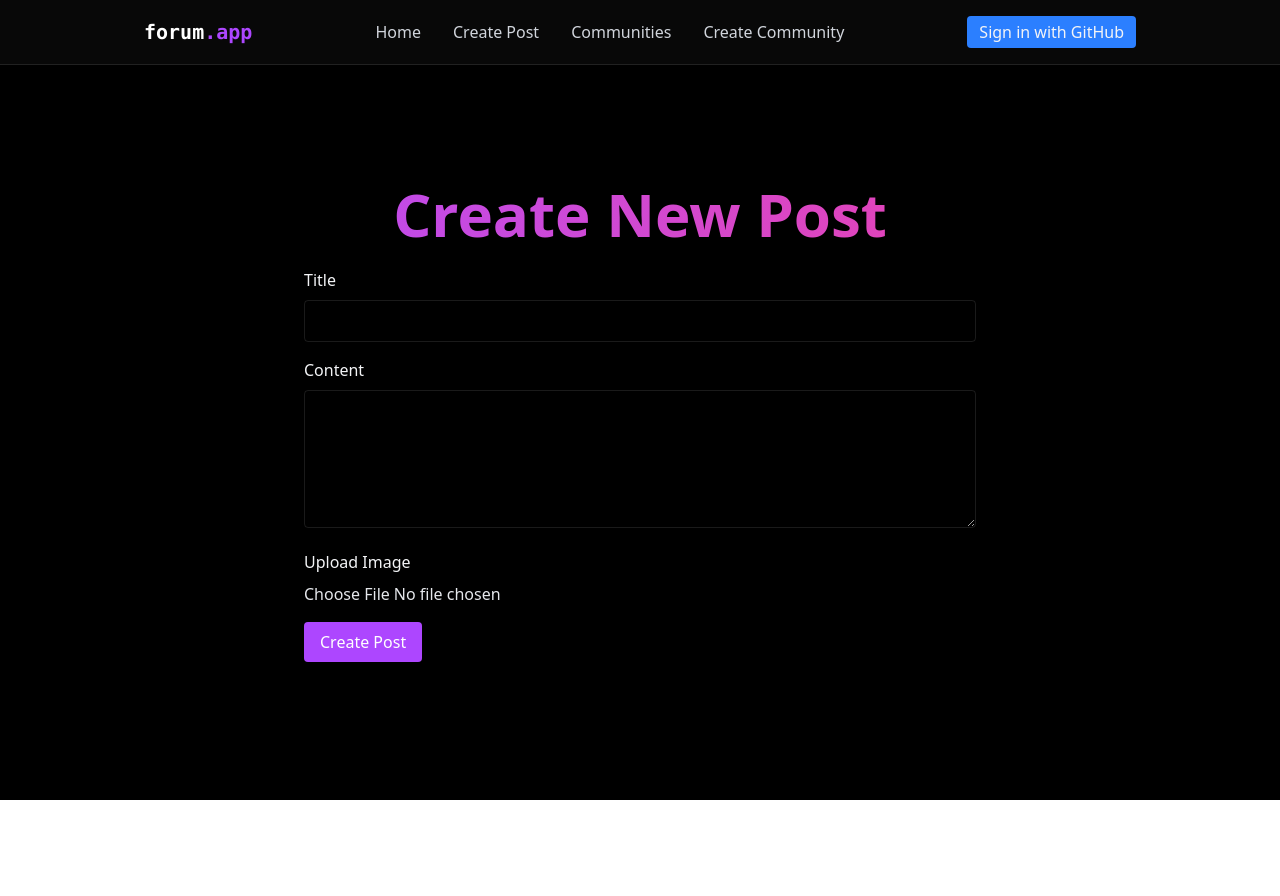
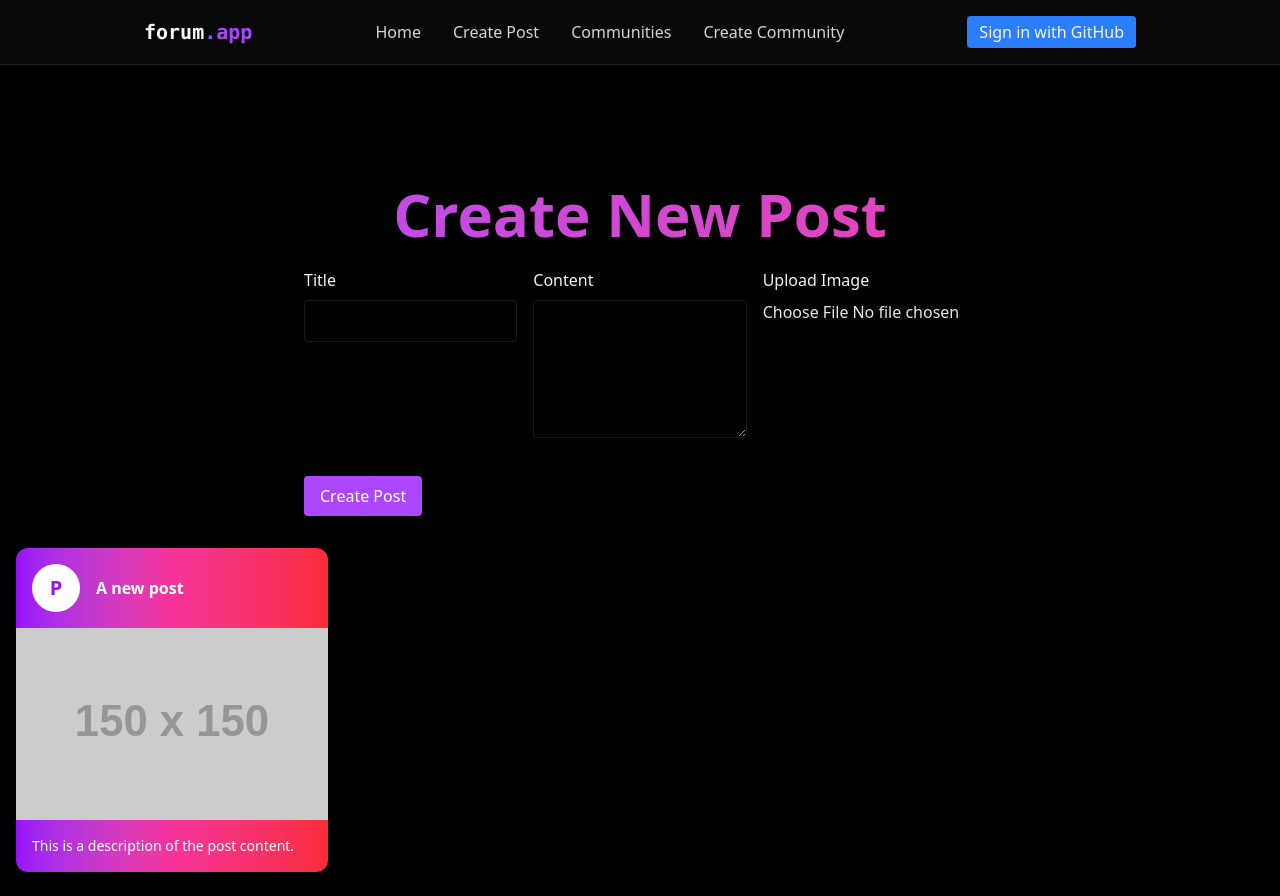
Before and after one commit to acboss1346/PixLoop, a React (Vite) app: page /create in a window 1280 px wide. Before the commit the page ends 800 px from the top, so only its background shows below. Built offline with nearby package versions, Linux system fonts and the light colour scheme.

Commit message:
new-commit

```diff
--- a/src/components/CreatePost.tsx
+++ b/src/components/CreatePost.tsx
@@ -1,12 +1,11 @@
 import { useState } from "react";
+import type { ChangeEvent } from "react";
 import { useMutation } from "@tanstack/react-query";
 import { supabase } from "../supabase-client";
-import { useAuth } from "../context/AuthContext";
 
 interface PostInput {
   title: string;
   content: string;
-  avatar_url: string | null;
 }
 
 const createPost = async (post: PostInput, imageFile: File) => {
@@ -32,15 +31,14 @@ const createPost = async (post: PostInput, imageFile: File) => {
 };
 
 export const CreatePost = () => {
-  const [title, setTitle] = useState("");
-  const [content, setContent] = useState("");
+  const [title, setTitle] = useState<string>("");
+  const [content, setContent] = useState<string>("");
   const [selectedFile, setSelectedFile] = useState<File | null>(null);
 
-  const { user } = useAuth();
-
   const { mutate, isPending, isError } = useMutation({
-    mutationFn: (data: { post: PostInput; imageFile: File }) =>
-      createPost(data.post, data.imageFile),
+    mutationFn: (data: { post: PostInput; imageFile: File }) => {
+      return createPost(data.post, data.imageFile);
+    },
   });
 
   const handleSubmit = (event: React.FormEvent) => {
@@ -50,21 +48,23 @@ export const CreatePost = () => {
       post: {
         title,
         content,
-        avatar_url: user?.user_metadata.avatar_url || null,
       },
       imageFile: selectedFile,
     });
   };
 
-  const handleFileChange = (e: React.ChangeEvent<HTMLInputElement>) => {
+  const handleFileChange = (e: ChangeEvent<HTMLInputElement>) => {
     if (e.target.files && e.target.files[0]) {
       setSelectedFile(e.target.files[0]);
     }
   };
 
   return (
+    <div>
+      {/* Form Container */}
       <form onSubmit={handleSubmit} className="max-w-2xl mx-auto space-y-4">
-      <div>
+        <div className="flex space-x-4">
+          <div className="w-1/3">
             <label htmlFor="title" className="block mb-2 font-medium">
               Title
             </label>
@@ -77,8 +77,7 @@ export const CreatePost = () => {
               required
             />
           </div>
-
-      <div>
+          <div className="w-1/3">
             <label htmlFor="content" className="block mb-2 font-medium">
               Content
             </label>
@@ -91,8 +90,7 @@ export const CreatePost = () => {
               required
             />
           </div>
-
-      <div>
+          <div className="w-1/3">
             <label htmlFor="image" className="block mb-2 font-medium">
               Upload Image
             </label>
@@ -104,15 +102,40 @@ export const CreatePost = () => {
               className="w-full text-gray-200"
             />
           </div>
+        </div>
 
         <button
           type="submit"
-        className="bg-purple-500 text-white px-4 py-2 rounded cursor-pointer"
+          className="bg-purple-500 text-white px-4 py-2 rounded cursor-pointer mt-4"
         >
           {isPending ? "Creating..." : "Create Post"}
         </button>
 
         {isError && <p className="text-red-500">Error creating post.</p>}
       </form>
+
+      {/* Displaying Posts Horizontally */}
+      <div className="flex space-x-4 mt-8">
+        {/* Example Post */}
+        <div className="w-1/4 bg-gradient-to-r from-purple-600 via-pink-500 to-red-500 rounded-xl shadow-lg overflow-hidden">
+          <div className="flex items-center p-4">
+            <div className="w-12 h-12 rounded-full bg-white flex justify-center items-center">
+              <span className="text-purple-600 text-xl font-semibold">P</span>
+            </div>
+            <h3 className="ml-4 text-white font-semibold">A new post</h3>
+          </div>
+          <img
+            src="https://via.placeholder.com/150"
+            alt="Post Image"
+            className="w-full h-48 object-cover"
+          />
+          <div className="p-4 text-white">
+            <p className="text-sm">This is a description of the post content.</p>
+          </div>
+        </div>
+
+        {/* More posts go here */}
+      </div>
+    </div>
   );
 };
--- /dev/null
+++ b/src/components/PostItem.tsx
@@ -0,0 +1,36 @@
+import { Link } from "react-router";
+import type { Post } from "./PostList";
+
+interface Props {
+  post: Post;
+}
+
+export const PostItem = ({ post }: Props) => {
+  return (
+    <div className="relative group">
+      <div className="absolute -inset-1 rounded-[20px] bg-gradient-to-r from-pink-600 to-purple-600 blur-sm opacity-0 group-hover:opacity-50 transition duration-300 pointer-events-none"></div>
+      <Link to={`/post/${post.id}`} className="block relative z-10">
+        <div className="w-80 h-76 bg-[rgb(24,27,32)] border border-[rgb(84,90,106)] rounded-[20px] text-white flex flex-col p-5 overflow-hidden transition-colors duration-300 group-hover:bg-gray-800">
+          {/* Header: Gradient Circle and Title */}
+          <div className="flex items-center space-x-2">
+            <div className="w-[35px] h-[35px] rounded-full bg-gradient-to-tl from-[#8A2BE2] to-[#491F70]" />
+            <div className="flex flex-col flex-1">
+              <div className="text-[20px] leading-[22px] font-semibold mt-2">
+                {post.title}
+              </div>
+            </div>
+          </div>
+
+          {/* Image Banner */}
+          <div className="mt-2 flex-1">
+            <img
+              src={post.image_url}
+              alt={post.title}
+              className="w-full rounded-[20px] object-cover max-h-[150px] mx-auto"
+            />
+          </div>
+        </div>
+      </Link>
+    </div>
+  );
+};
--- /dev/null
+++ b/src/components/PostList.tsx
@@ -0,0 +1,44 @@
+import { useQuery } from "@tanstack/react-query"
+import { supabase } from "../supabase-client"
+import { PostItem } from "./PostItem";
+
+export interface Post {
+  id: number
+  title: string
+  content: string
+  created_at: string
+  image_url: string
+}
+
+const fetchPosts = async (): Promise<Post[]> => {
+  const { data, error } = await supabase
+    .from("posts")
+    .select("*")
+    .order("created_at", { ascending: false })
+
+  if (error) throw new Error(error.message)
+  return data as Post[]
+}
+
+export const PostList = () => {
+  const { data, error, isLoading } = useQuery<Post[], Error>({
+    queryKey: ["posts"],
+    queryFn: fetchPosts,
+  })
+
+  if (isLoading) return <div>Loading posts...</div>
+
+  if (error) return <div>Error: {error.message}</div>
+
+  console.log(data)
+
+  return (
+    <div>
+      {data?.map((post, key) => (
+        <PostItem post={post} key={key} />
+      ))}
+    </div>
+  )
+}
+
+export default PostList
--- a/src/pages/Home.tsx
+++ b/src/pages/Home.tsx
@@ -1,3 +1,14 @@
-export const Home = () =>{
-    return <div> Home</div>
-}
+import { PostList } from "../components/PostList";
+
+export const Home = () => {
+  return (
+    <div className="pt-10">
+      <h2 className="text-6xl font-bold mb-6 text-center bg-gradient-to-r from-purple-500 to-pink-500 bg-clip-text text-transparent">
+        Recent Posts
+      </h2>
+      <div>
+        <PostList />
+      </div>
+    </div>
+  );
+};
```
Lines whose indentation alone changed are shown as unchanged.
